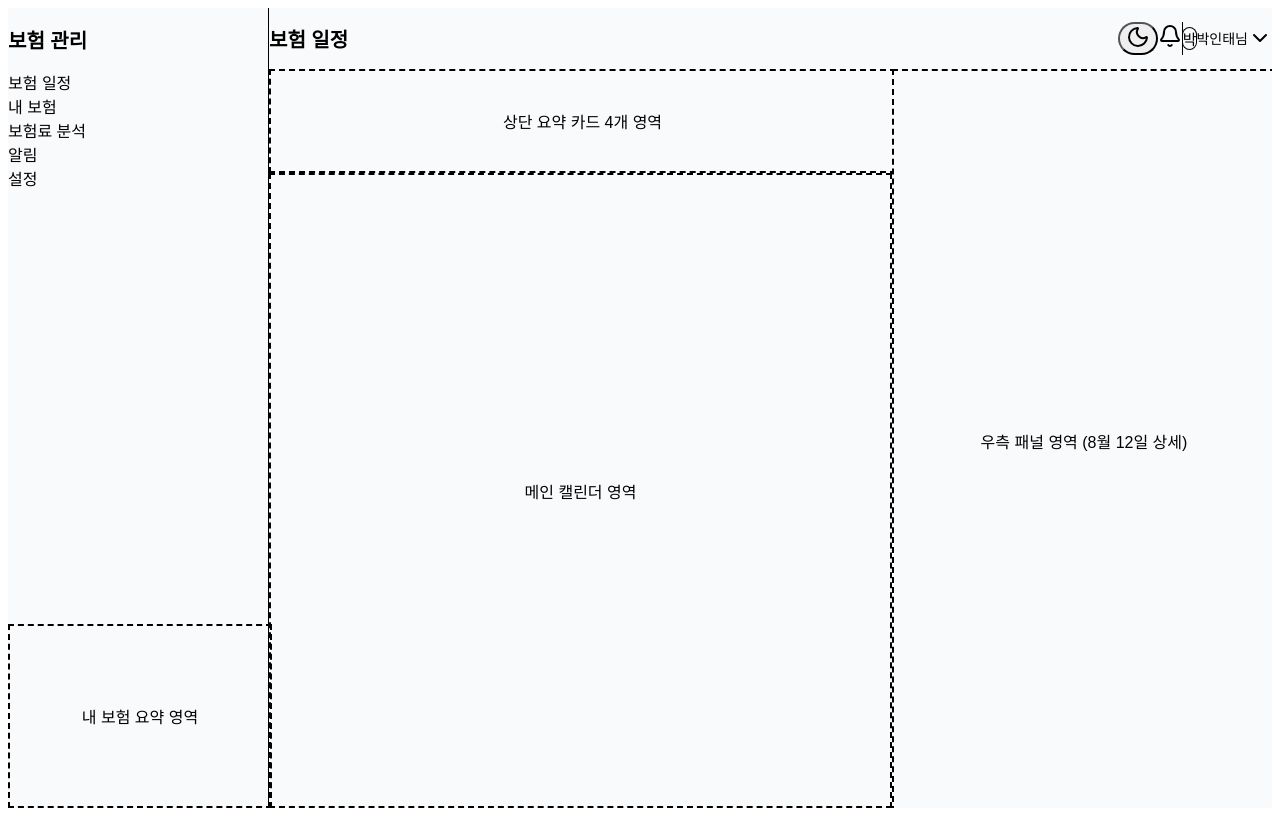
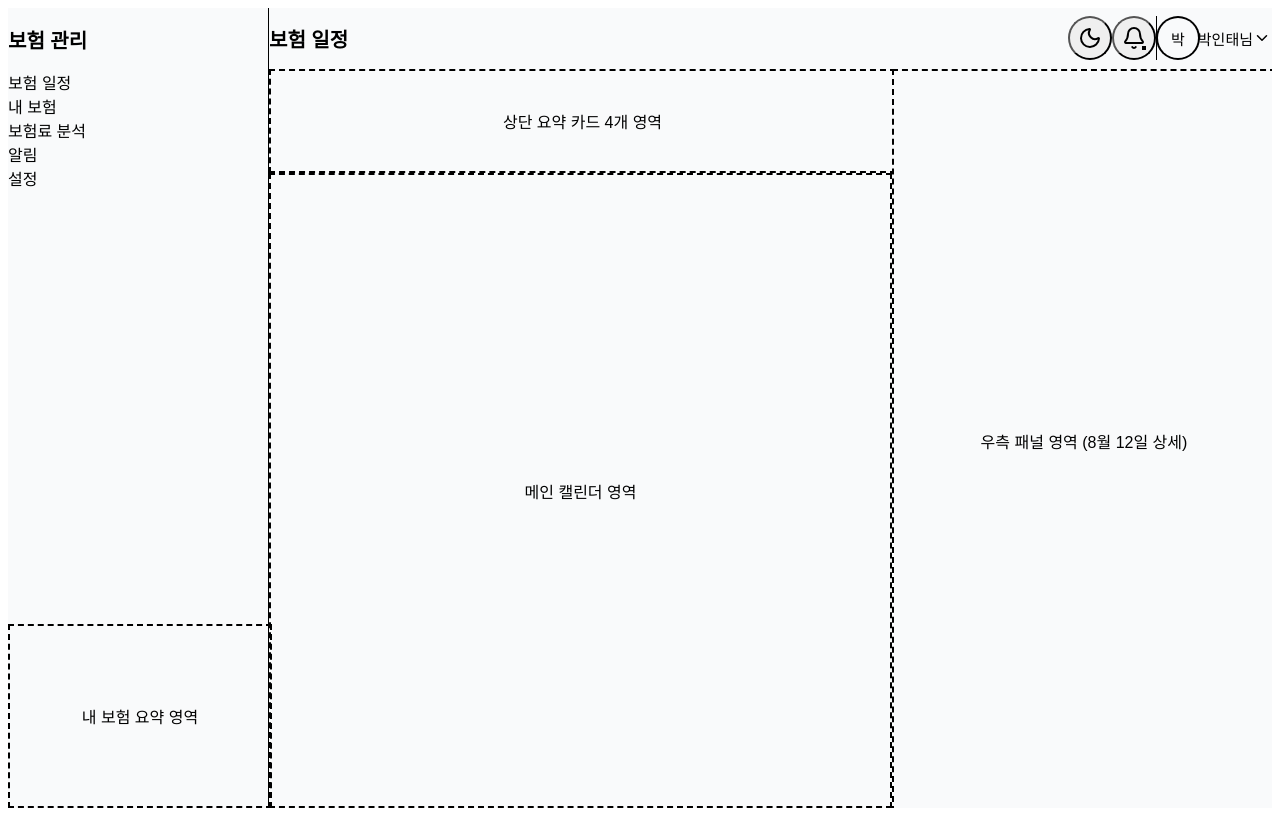
Before and after one commit to park-intae/Boim, a React (Vite) app in the folder apps/web/: page / in a window 1280 px wide. Built offline with nearby package versions, Linux system fonts and the light colour scheme; a web font is replaced by a local one.

Commit message:
fix(web): 헤더 우측 아이템 및 프로필 영역 찌그러짐 원천 차단 (min-width, flex-shrink-0 적용)

```diff
--- a/apps/web/src/components/layout/Header.tsx
+++ b/apps/web/src/components/layout/Header.tsx
@@ -5,27 +5,28 @@ export function Header() {
     <header className="h-[60px] flex-shrink-0 flex items-center justify-between px-10 border-b border-transparent">
       <h2 className="text-[20px] font-bold text-gray-900 tracking-tight">보험 일정</h2>
 
-      <div className="flex items-center">
+      <div className="flex items-center flex-shrink-0">
         {/* Icons Area (Moon, Bell) */}
-        <div className="flex items-center gap-2 pr-6 border-r border-gray-200 mr-6">
-          <button className="p-2 text-gray-400 hover:text-gray-700 hover:bg-gray-100 transition-all rounded-full">
+        <div className="flex items-center gap-4 pr-8 border-r border-gray-200">
+          <button className="w-11 h-11 min-w-[44px] min-h-[44px] flex items-center justify-center text-gray-400 hover:text-gray-700 hover:bg-gray-100 transition-all rounded-full flex-shrink-0">
             <Moon className="w-5 h-5" />
           </button>
 
-          <div className="relative p-2 text-gray-400 hover:text-gray-700 hover:bg-gray-100 transition-all rounded-full cursor-pointer">
+          <button className="relative w-11 h-11 min-w-[44px] min-h-[44px] flex items-center justify-center text-gray-400 hover:text-gray-700 hover:bg-gray-100 transition-all rounded-full flex-shrink-0">
             <Bell className="w-5 h-5" />
-            <div className="absolute top-1.5 right-1.5 w-2 h-2 bg-amber-500 rounded-full ring-2 ring-[#F9FAFB]" />
-          </div>
+            {/* Notification Dot (Bottom Right) */}
+            <div className="absolute bottom-[10px] right-[10px] w-2.5 h-2.5 bg-amber-500 rounded-full ring-2 ring-gray-50" />
+          </button>
         </div>
 
         {/* User Profile Area */}
-        <div className="flex items-center gap-3 cursor-pointer group hover:bg-gray-100 py-1.5 px-3 rounded-2xl transition-all -ml-3">
-          <div className="w-9 h-9 rounded-full bg-indigo-50 text-indigo-600 flex items-center justify-center text-[15px] font-bold ring-1 ring-indigo-100 shadow-sm">
+        <div className="flex items-center gap-3 cursor-pointer group hover:bg-gray-100 py-2 px-5 rounded-full transition-all ml-4 flex-shrink-0 whitespace-nowrap border border-transparent hover:border-gray-200">
+          <div className="w-10 h-10 min-w-[40px] min-h-[40px] rounded-full bg-indigo-50 text-indigo-600 flex items-center justify-center text-[15px] font-bold ring-2 ring-indigo-100 shadow-sm flex-shrink-0">
             박
           </div>
-          <div className="flex items-center gap-1.5">
-            <span className="text-[14px] font-semibold text-gray-700 group-hover:text-gray-900 transition-colors">박인태님</span>
-            <ChevronDown className="w-4 h-4 text-gray-400 group-hover:text-gray-600 transition-colors" />
+          <div className="flex items-center gap-2 flex-shrink-0">
+            <span className="text-[15px] font-semibold text-gray-700 group-hover:text-gray-900 transition-colors">박인태님</span>
+            <ChevronDown className="w-[18px] h-[18px] text-gray-400 group-hover:text-gray-600 transition-colors" />
           </div>
         </div>
       </div>
```
Also changed, not shown: 1 other file (tests, documents, lock files or other folders).
